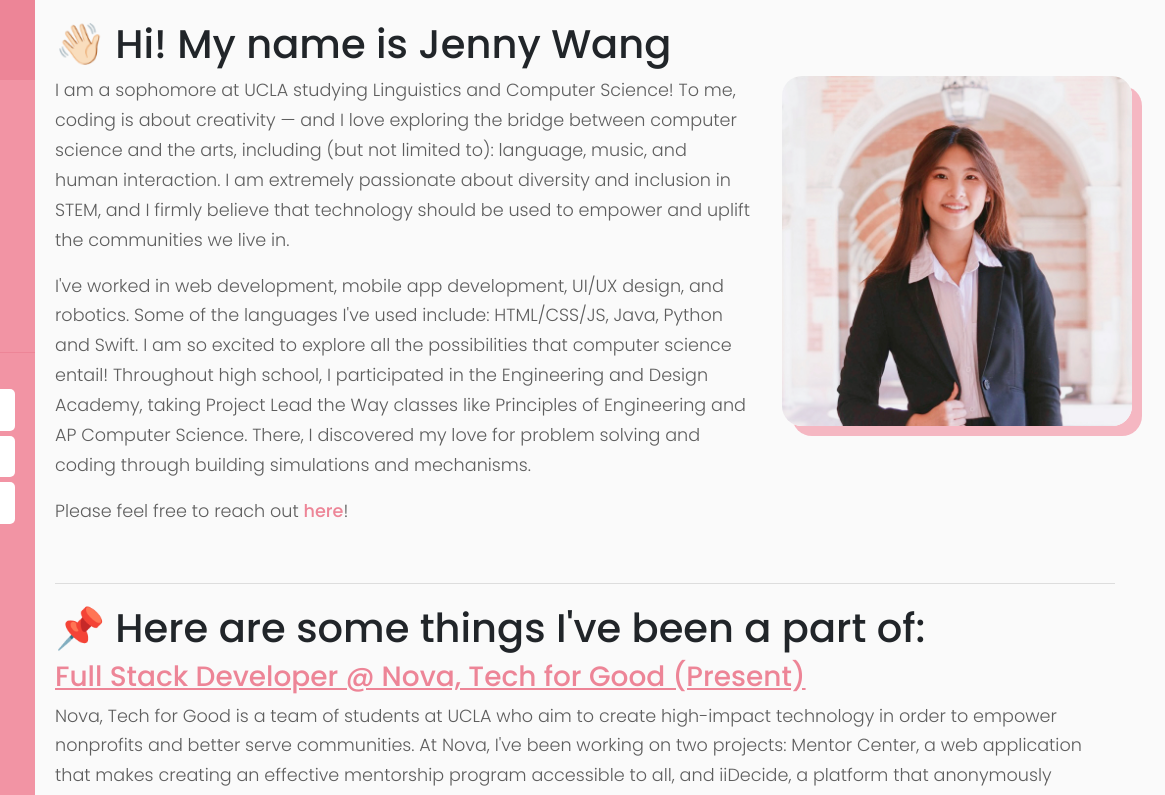
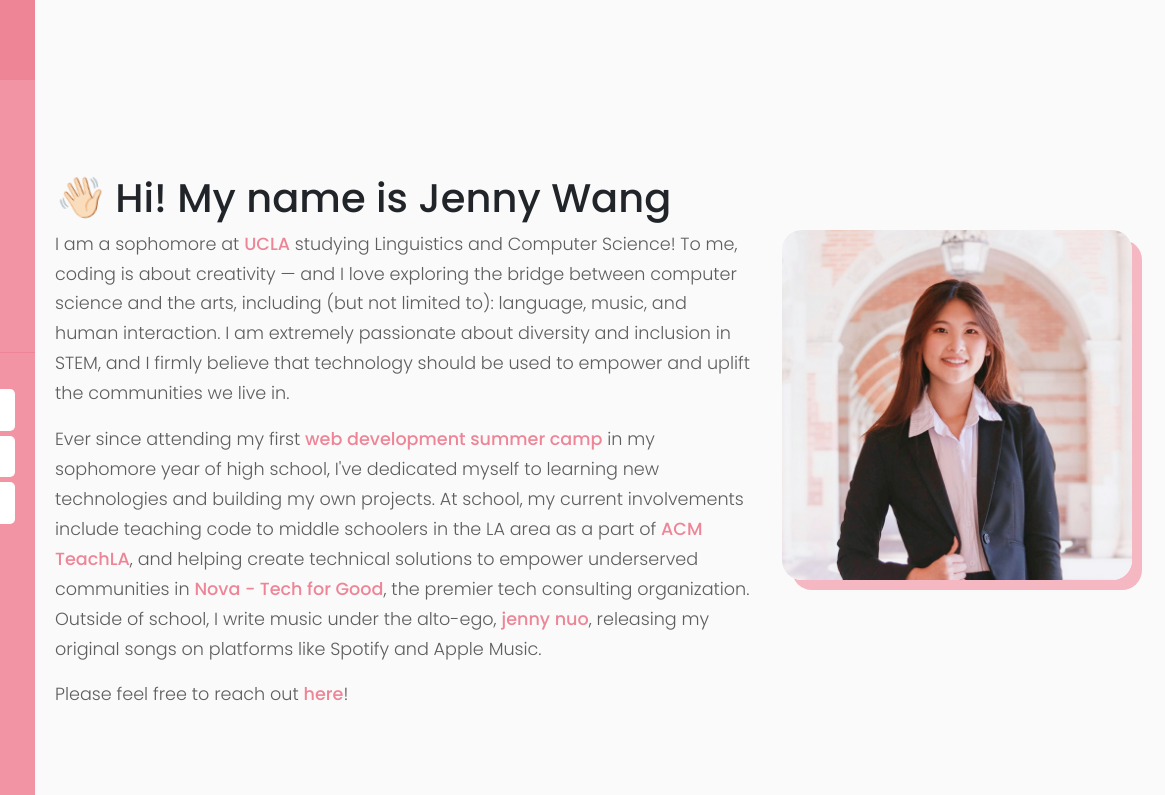
Before and after one commit to jennywnuo/jenngwang, a plain HTML site: page index.html in a window 1280 px wide. Shown: the top 795 px of the page, 115-1280 px from the left. Drawn offline with nearby package versions, Linux system fonts and the light colour scheme.

Commit message:
nothing more frightening than a woman scorned

```diff
--- a/index.html
+++ b/index.html
@@ -27,7 +27,7 @@
       <nav id="sidebar" class="fixed">
         <div class="sidebar-header">
           <h1>
-            <a href="https://www.jennywnuo.com/engineering"
+            <a href="https://www.jenny-wang.me"
               ><img
                 src="img/jw-logo.png"
                 style="height: 50px; width: 35px; object-fit: cover"
@@ -93,31 +93,64 @@
 
       <!-- Page Content  -->
       <div id="content" style="padding-top: 0px">
-        <div id="about">
-          <h1 style="padding-top: 20px">
+        <div
+          id="about"
+          style="height: 100vh; align-items: center; align-content: center"
+        >
+          <h1 style="padding-top: 100px">
             <span class="wave">👋🏻</span> Hi! My name is Jenny Wang
           </h1>
           <div class="row">
             <div class="col-md-8">
               <p>
-                I am a sophomore at UCLA studying Linguistics and Computer
-                Science! To me, coding is about creativity — and I love
-                exploring the bridge between computer science and the arts,
-                including (but not limited to): language, music, and human
-                interaction. I am extremely passionate about diversity and
-                inclusion in STEM, and I firmly believe that technology should
-                be used to empower and uplift the communities we live in.
+                I am a sophomore at
+                <a
+                  style="color: #ed8597; font-weight: 500"
+                  target="_blank"
+                  href="https://www.ucla.edu/"
+                  >UCLA</a
+                >
+                studying Linguistics and Computer Science! To me, coding is
+                about creativity — and I love exploring the bridge between
+                computer science and the arts, including (but not limited to):
+                language, music, and human interaction. I am extremely
+                passionate about diversity and inclusion in STEM, and I firmly
+                believe that technology should be used to empower and uplift the
+                communities we live in.
               </p>
               <p>
-                I've worked in web development, mobile app development, UI/UX
-                design, and robotics. Some of the languages I've used include:
-                HTML/CSS/JS, Java, Python and Swift. I am so excited to explore
-                all the possibilities that computer science entail! Throughout
-                high school, I participated in the Engineering and Design
-                Academy, taking Project Lead the Way classes like Principles of
-                Engineering and AP Computer Science. There, I discovered my love
-                for problem solving and coding through building simulations and
-                mechanisms.
+                Ever since attending my first
+                <a
+                  style="color: #ed8597; font-weight: 500"
+                  target="_blank"
+                  href="https://www.kodewithklossy.com/"
+                  >web development summer camp</a
+                >
+                in my sophomore year of high school, I've dedicated myself to
+                learning new technologies and building my own projects. At
+                school, my current involvements include teaching code to middle
+                schoolers in the LA area as a part of
+                <a
+                  style="color: #ed8597; font-weight: 500"
+                  target="_blank"
+                  href="https://www.kodewithklossy.com/"
+                  >ACM TeachLA</a
+                >, and helping create technical solutions to empower underserved
+                communities in
+                <a
+                  style="color: #ed8597; font-weight: 500"
+                  target="_blank"
+                  href="https://www.kodewithklossy.com/"
+                  >Nova - Tech for Good</a
+                >, the premier tech consulting organization. Outside of school,
+                I write music under the alto-ego,
+                <a
+                  style="color: #ed8597; font-weight: 500"
+                  target="_blank"
+                  href="https://www.kodewithklossy.com/"
+                  >jenny nuo</a
+                >, releasing my original songs on platforms like Spotify and
+                Apple Music.
               </p>
               <p>
                 Please feel free to reach out
@@ -133,11 +166,11 @@
               <img src="img/jennywang-pfp.jpg" class="picofme" />
             </div>
           </div>
-          <div class="line"></div>
         </div>
+        <div class="line"></div>
 
-        <div id="experience">
-          <h1 style="padding-top: 20px">
+        <div class="tag" id="experience">
+          <h1 style="padding-top: 40px">
             📌 Here are some things I've been a part of:
           </h1>
           <h3>
@@ -229,8 +262,8 @@
           <div class="line"></div>
         </div>
 
-        <div id="projects">
-          <h1 style="padding-top: 20px">
+        <div class="tag" id="projects">
+          <h1 style="padding-top: 40px">
             👩🏻‍💻 Here are some things I've worked on:
           </h1>
 
@@ -286,8 +319,8 @@
           <div class="line"></div>
         </div>
 
-        <div id="misc">
-          <h1 style="padding-top: 20px">
+        <div class="tag" id="misc">
+          <h1 style="padding-top: 40px">
             📕 Here are some other facts about me:
           </h1>
 
@@ -343,13 +376,13 @@
           <div class="line"></div>
         </div>
 
-        <div id="contact">
-          <h1 style="padding-top: 20px">📫 HMU, don't be shy!</h1>
+        <div class="tag" id="contact">
+          <h1 style="padding-top: 40px">📫 HMU, don't be shy!</h1>
           <p>Please feel free to reach out to me here:</p>
           <ul>
             <li>
               <p style="margin: 0px">
-                <ion-icon name="mail"></ion-icon>Email: jennywnuo@ucla.edu
+                <ion-icon name="mail"></ion-icon>Email: jennywnuo@gmail.com
               </p>
             </li>
             <li>
--- a/js/index.js
+++ b/js/index.js
@@ -1,25 +1,26 @@
-$(document).ready(function(){
+$(document).ready(function () {
   $(window).scroll(function () {
     if ($(this).scrollTop() > 50) {
-				$('#back-to-top').fadeIn();
+      $("#back-to-top").fadeIn();
     } else {
-				$('#back-to-top').fadeOut();
+      $("#back-to-top").fadeOut();
     }
   });
   // scroll body to 0px on click
-		$('#back-to-top').click(function () {
-			$('body,html').animate({
-				scrollTop: 0
-			}, 400);
+  $("#back-to-top").click(function () {
+    $("body,html").animate(
+      {
+        scrollTop: 0,
+      },
+      400
+    );
     return false;
   });
 });
 
-
-$(document).ready(function(){
+$(document).ready(function () {
   // Add smooth scrolling to all links
-  $("a").on('click', function(event) {
-
+  $("a").on("click", function (event) {
     // Make sure this.hash has a value before overriding default behavior
     if (this.hash !== "") {
       // Prevent default anchor click behavior
@@ -30,22 +31,37 @@ $(document).ready(function(){
 
       // Using jQuery's animate() method to add smooth page scroll
       // The optional number (800) specifies the number of milliseconds it takes to scroll to the specified area
-      $('html, body').animate({
-        scrollTop: $(hash).offset().top
-      }, 800, function(){
-
+      $("html, body").animate(
+        {
+          scrollTop: $(hash).offset().top,
+        },
+        800,
+        function () {
           // Add hash (#) to URL when done scrolling (default click behavior)
           window.location.hash = hash;
-      });
+        }
+      );
     } // End if
   });
 });
-
-
-
-
 
 // MDB Lightbox Init
 $(function () {
   $("#mdb-lightbox-ui").load("mdb-addons/mdb-lightbox-ui.html");
 });
+
+$(document).on("scroll", function () {
+  var pageTop = $(document).scrollTop();
+  var pageBottom = pageTop + $(window).height();
+  var tags = $(".tag");
+
+  for (var i = 0; i < tags.length; i++) {
+    var tag = tags[i];
+
+    if ($(tag).position().top < pageBottom) {
+      $(tag).addClass("visible");
+    } else {
+      $(tag).removeClass("visible");
+    }
+  }
+});
--- a/portfolio.css
+++ b/portfolio.css
@@ -82,6 +82,20 @@ a:focus {
   -moz-border-radius: 20px;
   -webkit-border-radius: 20px;
   border-radius: 20px;
+}
+
+.tag {
+}
+
+.tag {
+  opacity: 0;
+  transform: translate(0, 10vh);
+  transition: all 2s;
+}
+
+.tag.visible {
+  opacity: 1;
+  transform: translate(0, 0);
 }
 
 /* ---------------------------------------------------
```
Lines whose indentation alone changed are shown as unchanged.
